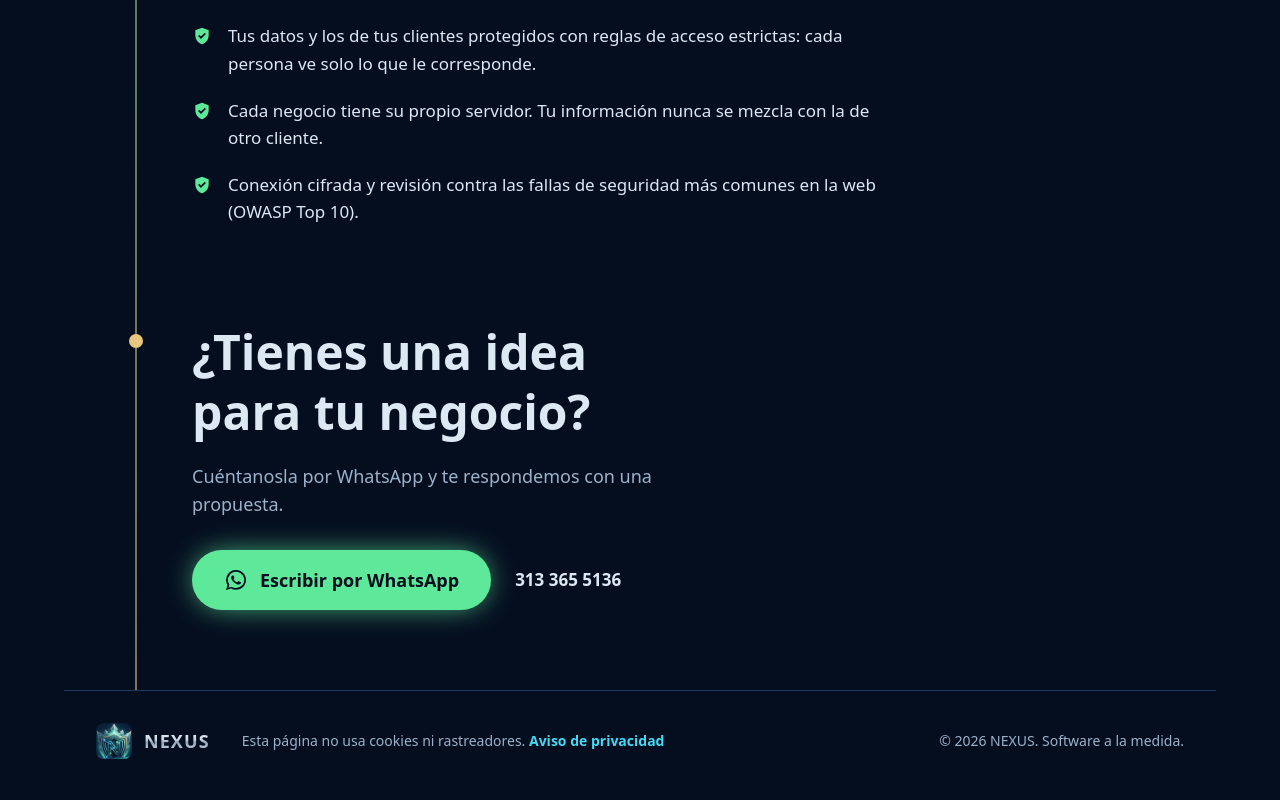
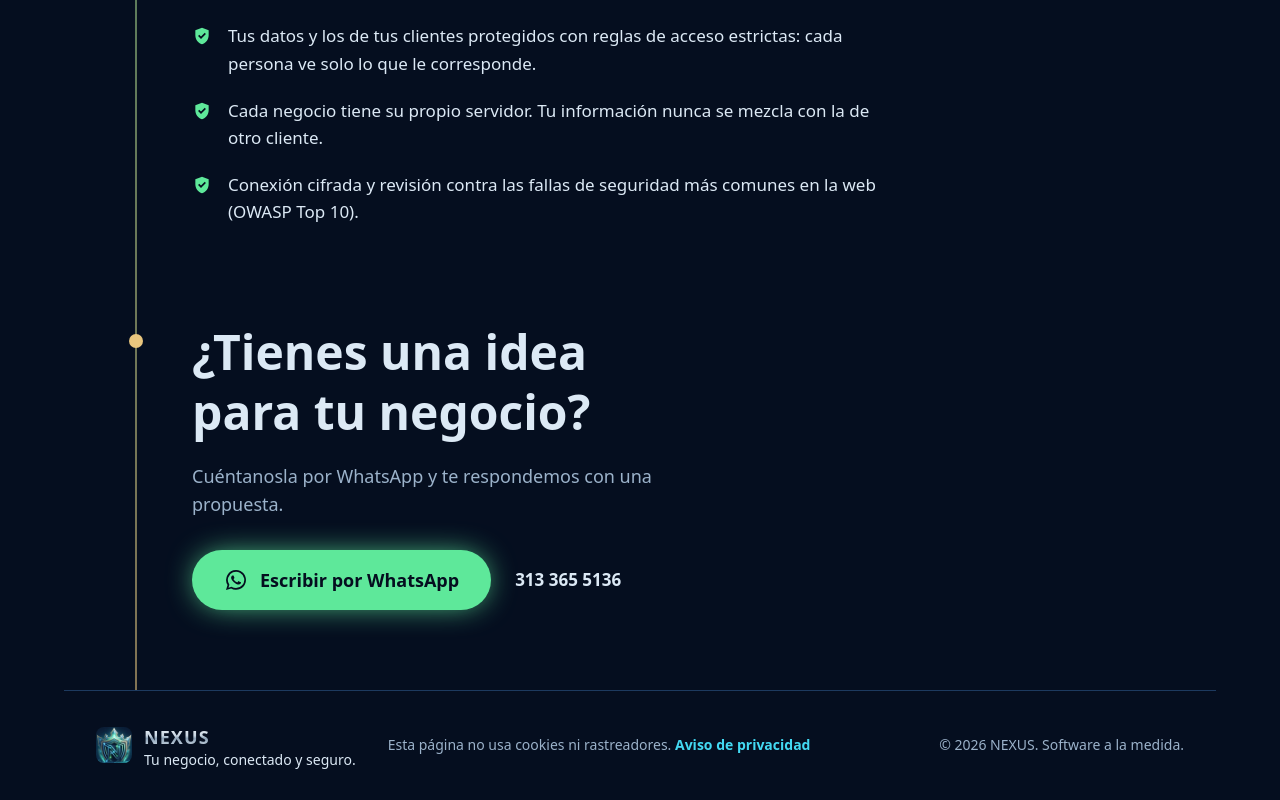
Before and after one commit to dannnyy1718/nexus-web, a React (Vite) app: page / in a window 1280 px wide. Shown: the part 2622-3422 px from the top of the page. Built offline with nearby package versions, Linux system fonts and the light colour scheme; a web font is replaced by a local one.

Commit message:
Agregar el lema de NEXUS: "Tu negocio, conectado y seguro."
Aparece en el pie de página debajo de NEXUS, en la vista previa al compartir
el enlace por WhatsApp y en el README. El logo sigue diciendo solo NEXUS.

Co-Authored-By: Claude Opus 5.5 <noreply@anthropic.com>

```diff
--- a/index.html
+++ b/index.html
@@ -11,7 +11,7 @@
     <meta property="og:type" content="website" />
     <meta property="og:locale" content="es_CO" />
     <meta property="og:title" content="NEXUS | Software a la medida y seguridad en la nube" />
-    <meta property="og:description" content="Apps a la medida para tu negocio, en Android, iPhone y computador, construidas con altos estándares de seguridad." />
+    <meta property="og:description" content="Tu negocio, conectado y seguro. Apps a la medida en Android, iPhone y computador, con altos estándares de seguridad." />
     <meta property="og:url" content="https://nexus-tech-co.web.app/" />
     <meta property="og:image" content="https://nexus-tech-co.web.app/og.jpg" />
     <meta property="og:image:width" content="1200" />
--- a/src/Marco.tsx
+++ b/src/Marco.tsx
@@ -1,4 +1,6 @@
 // Piezas compartidas por todas las páginas: contacto, encabezado y pie de página
+
+export const LEMA = 'Tu negocio, conectado y seguro.'
 
 export const WHATSAPP_NUMERO = '573133655136'
 export const WHATSAPP_VISIBLE = '313 365 5136'
@@ -71,7 +73,10 @@ export function Pie() {
     <footer className="mx-auto grid max-w-6xl gap-4 border-t border-linea px-4 py-8 text-sm text-bruma md:grid-cols-[auto_1fr_auto] md:items-center md:gap-8 md:px-8">
       <span className="flex items-center gap-3">
         <img src="/img/escudo-mini.webp" alt="" width={36} height={36} className="rounded-lg" loading="lazy" />
-        <span className="marca text-lg">NEXUS</span>
+        <span className="grid leading-tight">
+          <span className="marca text-lg">NEXUS</span>
+          <span className="text-niebla">{LEMA}</span>
+        </span>
       </span>
       <p>
         Esta página no usa cookies ni rastreadores.{' '}
```
Also changed, not shown: 1 other file (tests, documents, lock files or other folders).
